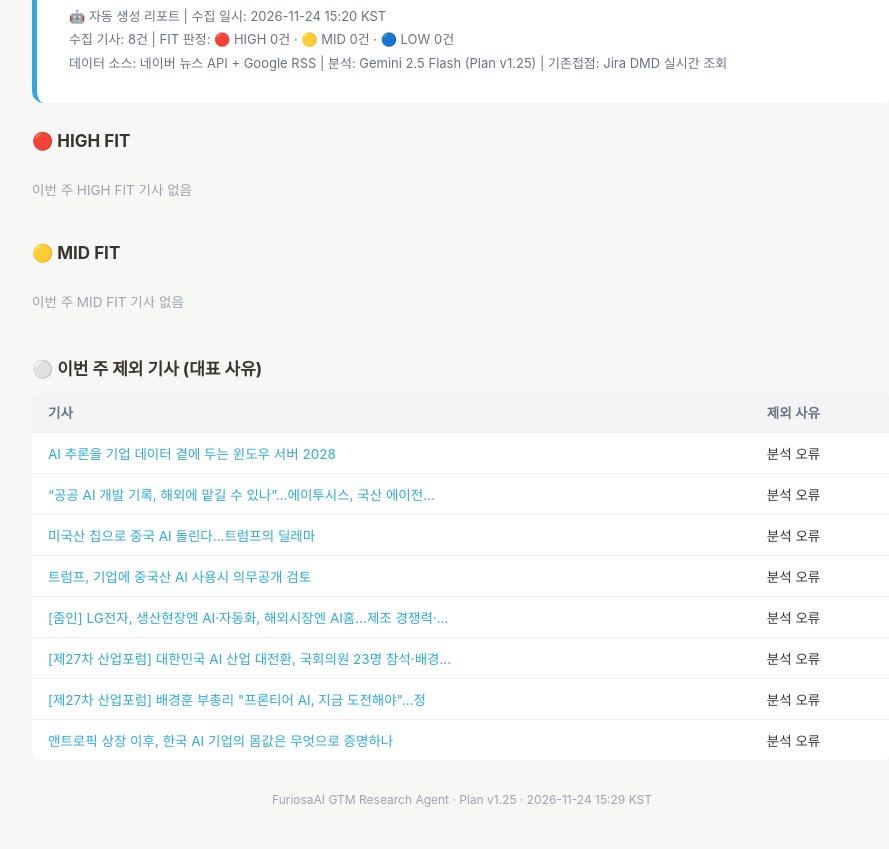
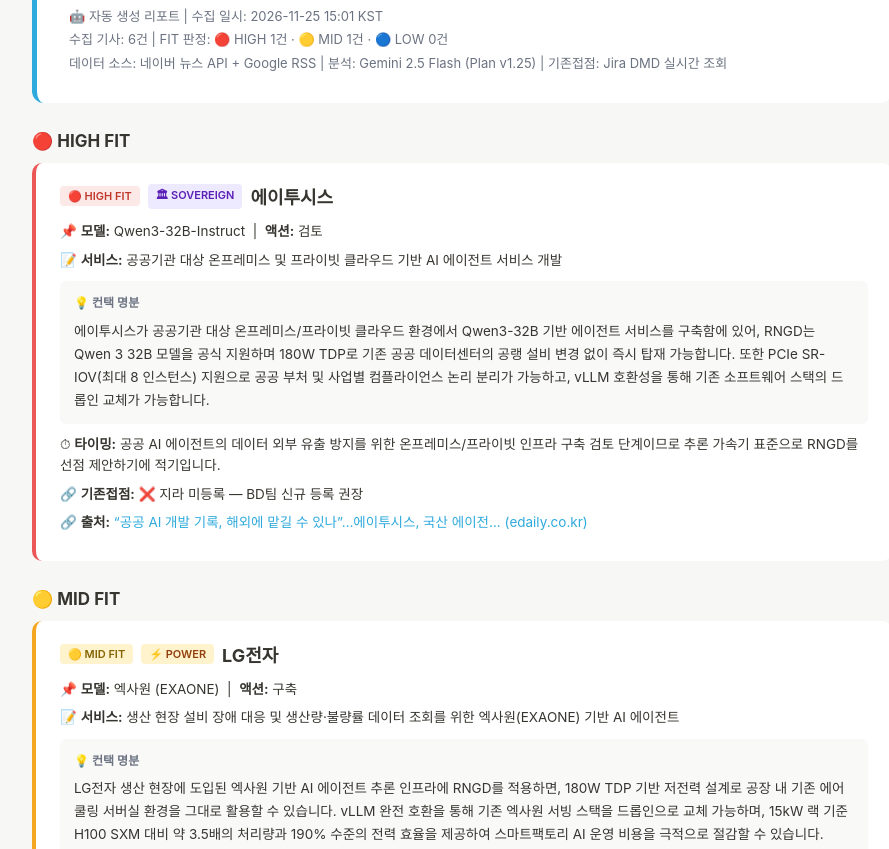
Before and after one commit to boyoonjung1806/furiosa-gtm-report, a plain HTML site: page index.html in a window 1280 px wide. Shown: the part 103-952 px from the top of the page, without its empty margins (178-1067 px from the left). Drawn offline with Linux system fonts and the light colour scheme.

Commit message:
Weekly report 2026-11-25

```diff
--- a/index.html
+++ b/index.html
@@ -37,17 +37,50 @@
   <div class="header">
     <h1>📡 GTM 위클리 리서치 리포트 — 2026년 11월 47주차</h1>
     <div class="meta">
-      🤖 자동 생성 리포트 | 수집 일시: 2026-11-24 15:20 KST<br>
-      수집 기사: 8건 | FIT 판정: 🔴 HIGH 0건 · 🟡 MID 0건 · 🔵 LOW 0건<br>
+      🤖 자동 생성 리포트 | 수집 일시: 2026-11-25 15:01 KST<br>
+      수집 기사: 6건 | FIT 판정: 🔴 HIGH 1건 · 🟡 MID 1건 · 🔵 LOW 0건<br>
       데이터 소스: 네이버 뉴스 API + Google RSS | 분석: Gemini 2.5 Flash (Plan v1.25) | 기존접점: Jira DMD 실시간 조회
     </div>
   </div>
 
   <div class="section-title">🔴 HIGH FIT</div>
-  <p class='empty'>이번 주 HIGH FIT 기사 없음</p>
+
+        <div class="card high">
+          <div class="card-header">
+            <span class="badge badge-high">🔴 HIGH FIT</span>
+            <span class="badge" style="background:#ede9fe;color:#5b21b6">🏛 SOVEREIGN</span>
+            <span class="company">에이투시스</span>
+          </div>
+          <div class="card-row">📌 <b>모델:</b> Qwen3-32B-Instruct &nbsp;|&nbsp; <b>액션:</b> 검토</div>
+          <div class='card-row'>📝 <b>서비스:</b> 공공기관 대상 온프레미스 및 프라이빗 클라우드 기반 AI 에이전트 서비스 개발</div>
+
+          <div class="card-section">
+            <div class="section-label">💡 컨택 명분</div>
+            <div>에이투시스가 공공기관 대상 온프레미스/프라이빗 클라우드 환경에서 Qwen3-32B 기반 에이전트 서비스를 구축함에 있어, RNGD는 Qwen 3 32B 모델을 공식 지원하며 180W TDP로 기존 공공 데이터센터의 공랭 설비 변경 없이 즉시 탑재 가능합니다. 또한 PCIe SR-IOV(최대 8 인스턴스) 지원으로 공공 부처 및 사업별 컴플라이언스 논리 분리가 가능하고, vLLM 호환성을 통해 기존 소프트웨어 스택의 드롭인 교체가 가능합니다.</div>
+          </div>
+          <div class='card-row'>⏱ <b>타이밍:</b> 공공 AI 에이전트의 데이터 외부 유출 방지를 위한 온프레미스/프라이빗 인프라 구축 검토 단계이므로 추론 가속기 표준으로 RNGD를 선점 제안하기에 적기입니다.</div>
+          <div class="card-row">🔗 <b>기존접점:</b> ❌ 지라 미등록 — BD팀 신규 등록 권장</div>
+          <div class="card-row">🔗 <b>출처:</b> <a href="https://www.edaily.co.kr/News/Read?newsId=01613766645648672&mediaCodeNo=257&utm_source=naver&utm_medium=referral&utm_campaign=news_syndication&utm_content=original_article" target="_blank">“공공 AI 개발 기록, 해외에 맡길 수 있나”…에이투시스, 국산 에이전... (edaily.co.kr)</a></div>
+        </div>
 
   <div class="section-title">🟡 MID FIT</div>
-  <p class='empty'>이번 주 MID FIT 기사 없음</p>
+
+        <div class="card mid">
+          <div class="card-header">
+            <span class="badge badge-mid">🟡 MID FIT</span>
+            <span class="badge" style="background:#fff3cd;color:#92400e">⚡ POWER</span>
+            <span class="company">LG전자</span>
+          </div>
+          <div class="card-row">📌 <b>모델:</b> 엑사원 (EXAONE) &nbsp;|&nbsp; <b>액션:</b> 구축</div>
+          <div class='card-row'>📝 <b>서비스:</b> 생산 현장 설비 장애 대응 및 생산량·불량률 데이터 조회를 위한 엑사원(EXAONE) 기반 AI 에이전트</div>
+          <div class="card-section">
+            <div class="section-label">💡 컨택 명분</div>
+            <div>LG전자 생산 현장에 도입된 엑사원 기반 AI 에이전트 추론 인프라에 RNGD를 적용하면, 180W TDP 기반 저전력 설계로 공장 내 기존 에어쿨링 서버실 환경을 그대로 활용할 수 있습니다. vLLM 완전 호환을 통해 기존 엑사원 서빙 스택을 드롭인으로 교체 가능하며, 15kW 랙 기준 H100 SXM 대비 약 3.5배의 처리량과 190% 수준의 전력 효율을 제공하여 스마트팩토리 AI 운영 비용을 극적으로 절감할 수 있습니다.</div>
+          </div>
+          <div class='card-row'>⏱ <b>타이밍:</b> 생산 현장 내 엑사원 기반 AI 에이전트 구축 및 장애 대응 효과(50% 단축) 확인 후 인프라 확장 단계에 진입하는 시점이므로 TCO 절감을 위한 NPU 제안 적기입니다.</div>
+          <div class="card-row">🔗 <b>기존접점:</b> ❌ 지라 미등록 — BD팀 신규 등록 권장</div>
+          <div class="card-row">🔗 <b>출처:</b> <a href="http://www.dailypop.kr/news/articleView.html?idxno=104863" target="_blank">[줌인] LG전자, 생산현장엔 AI·자동화, 해외시장엔 AI홈…제조 경쟁력·... (dailypop.kr)</a></div>
+        </div>
 
 
 
@@ -56,32 +89,20 @@
     <tr><th>기사</th><th>제외 사유</th></tr>
     <tr>
           <td><a href="https://www.itworld.co.kr/article/4251847/ai-추론을-기업-데이터-곁에-두는-윈도우-서버-2028.html" target="_blank">AI 추론을 기업 데이터 곁에 두는 윈도우 서버 2028</a></td>
-          <td>분석 오류</td>
-        </tr><tr>
-          <td><a href="https://www.edaily.co.kr/News/Read?newsId=01613766645648672&mediaCodeNo=257&utm_source=naver&utm_medium=referral&utm_campaign=news_syndication&utm_content=original_article" target="_blank">“공공 AI 개발 기록, 해외에 맡길 수 있나”…에이투시스, 국산 에이전...</a></td>
-          <td>분석 오류</td>
+          <td>특정 기업의 AI 모델 도입/검토 사례가 아닌 윈도우 서버 및 온프레미스 AI 가속 관련 거시 시장 트렌드 기사임</td>
         </tr><tr>
           <td><a href="https://www.fortunekorea.co.kr/news/articleView.html?idxno=54830" target="_blank">미국산 칩으로 중국 AI 돌린다…트럼프의 딜레마</a></td>
-          <td>분석 오류</td>
+          <td>거시 시장 트렌드 및 지정학적 이슈 분석 기사로, 국내 타겟 기업의 인프라 구축 또는 모델 도입 시그널이 없음</td>
         </tr><tr>
           <td><a href="http://www.hansbiz.co.kr/news/articleView.html?idxno=885714" target="_blank">트럼프, 기업에 중국산 AI 사용시 의무공개 검토</a></td>
-          <td>분석 오류</td>
-        </tr><tr>
-          <td><a href="http://www.dailypop.kr/news/articleView.html?idxno=104863" target="_blank">[줌인] LG전자, 생산현장엔 AI·자동화, 해외시장엔 AI홈…제조 경쟁력·...</a></td>
-          <td>분석 오류</td>
-        </tr><tr>
-          <td><a href="https://www.polinews.co.kr/news/articleView.html?idxno=748708" target="_blank">[제27차 산업포럼] 대한민국 AI 산업 대전환, 국회의원 23명 참석·배경...</a></td>
-          <td>분석 오류</td>
-        </tr><tr>
-          <td><a href="https://www.polinews.co.kr/news/articleView.html?idxno=748674" target="_blank">[제27차 산업포럼] 배경훈 부총리 &quot;프론티어 AI, 지금 도전해야&quot;…정</a></td>
-          <td>분석 오류</td>
+          <td>거시 시장 트렌드 및 미 행정부 정책 관련 뉴스 기사로 타겟 한국 기업의 인프라 도입/검토 시그널이 없음</td>
         </tr><tr>
           <td><a href="https://www.koreaittimes.com/news/articleView.html?idxno=159344" target="_blank">앤트로픽 상장 이후, 한국 AI 기업의 몸값은 무엇으로 증명하나</a></td>
-          <td>분석 오류</td>
+          <td>한국 AI 기업 밸류에이션 및 산업 동향을 다룬 거시 시장 트렌드 기사로, 타겟 고객사의 AI 인프라 도입/검토 시그널이 없음</td>
         </tr>
   </table>
 
-  <div class="footer">FuriosaAI GTM Research Agent · Plan v1.25 · 2026-11-24 15:29 KST</div>
+  <div class="footer">FuriosaAI GTM Research Agent · Plan v1.25 · 2026-11-25 15:03 KST</div>
 </div>
 </body>
 </html>
```
